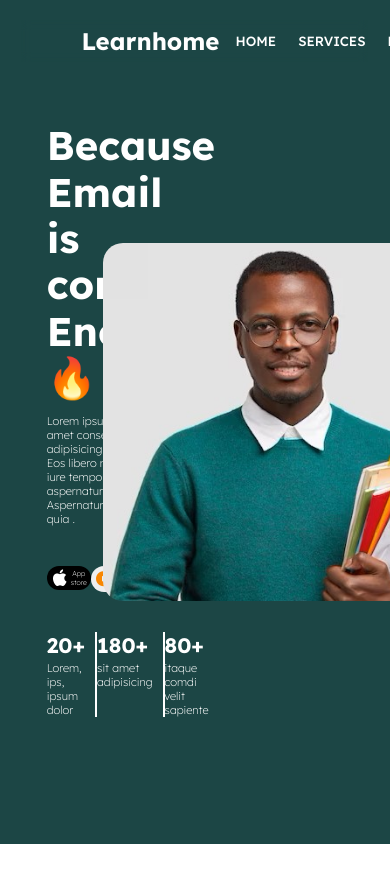
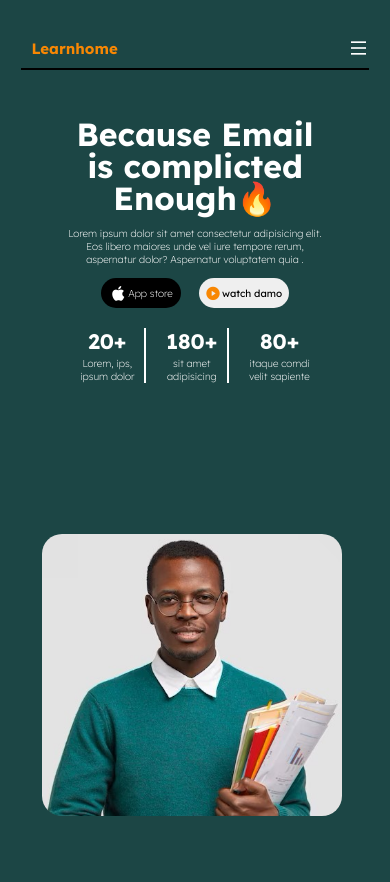
Before and after one commit to vikaspal9131/learn-home, a plain HTML site: page index.html in a window 390 px wide. Before the commit the page ends 844 px from the top, so only its background shows below. Drawn offline with nearby package versions, Linux system fonts and the light colour scheme.

Commit message:
Now the home page is responsive for laptop and tablet and also for phone but the lol thing is that i have wrot the media quary line of code more than the css lol ...  but i'll improve it in up commming time for time stay tune bey ...

```diff
--- a/index.html
+++ b/index.html
@@ -25,6 +25,9 @@
           <div class="nav-btn"><button>RESOURCES</button></div>
           <div class="nav-btn"><button>ABOUT</button></div>
           <div class="nav-btn"><button>CONTACT </button></div>
+        </div>
+        <div class="nav-toggle">
+          <i class="ri-menu-line"></i>
         </div>
       </div>
 
--- a/media.css
+++ b/media.css
@@ -1,3 +1,9 @@
+
+@media screen and (max-width:2560px) {
+  .nav-toggle{
+    display: none;
+  }
+}
 @media screen and (max-width: 1024px){
   .nav-option{
     width: 50vw;
@@ -5,6 +11,7 @@
 
   .nav-btn button{
     margin-right: -10px;
+    font-weight: 300;
   }
 
   .hero-section {
@@ -46,8 +53,11 @@
   }
 
   .hero-right{
-    margin-top: 20px;
+    margin-top: 40px;
 
+  }
+  .nav-toggle{
+    display: none;
   }
 
 }
@@ -56,6 +66,14 @@
   .hero-left-section h1{
     font-size: 2.5rem;
     line-height: 2.9rem;
+  }
+  .nav-toggle{
+    display: none;
+  }
+
+  .nav-btn button{
+    margin-right: -10px;
+    font-weight: 300;
   }
 
   .hero-right{
@@ -93,9 +111,16 @@
   .hero-left-btn button {
     width: 100%;
   }
+  .hero-right{
+    margin-top:30px;
+
+  }
+  .nav-toggle{
+    display: none;
+  }
 
   .hero-left-btn button>i {
-    font-size: 18px;
+    font-size: 16px;
   }
 
   .btn2 button{
@@ -127,3 +152,145 @@
     width: 380px;
   }
 }
+
+@media screen and (max-width:822px) {
+
+  .hero-left-section h1{
+    font-size: 2.3rem;
+    line-height: 2.5rem;
+  }
+  .nav-btn button{
+    margin-right: -20px;
+    font-size: 9px;
+    font-weight: 400;
+    padding: 4px 8px;
+    gap: 30px;
+  }
+  .nav-toggle{
+    display: none;
+  }
+
+  .hero-left-btn button {
+    width: 100%;
+  }
+
+  .hero-left-btn button>i {
+    font-size: 16px;
+  }
+
+  .btn2 button{
+    font-size: 9px;
+    font-weight: 400;
+  }
+  .btn1 button{
+    font-size: 7px;
+    font-weight: 200;
+  }
+
+  .hero-right img{
+    width: 370px;
+  }
+}
+
+@media screen and (max-width:426px) {
+
+  .home-contener {
+    height: 150vh;
+    justify-content: space-evenly;
+  }
+
+
+  .navbar{
+    height: 1px;
+    border-bottom: 2px solid black;
+  }
+
+
+
+  .nav-option {
+    width: 00%;
+  }
+
+  .nav-log {
+    margin-left: 10px;
+    color: #f88703;
+    font-size: 10px;
+    margin-top: -40px;
+  }
+  .nav-btn button{
+    display: none;
+  }
+
+  .hero-section{
+    display: flex;
+    flex-direction: column;
+  }
+
+  .hero-right img{
+    width: 300px;
+    margin-left: 110px;
+    margin-top:-500px;
+
+  }
+  .hero-left{
+    margin-top: -60px;
+    width: 100%;
+    margin-bottom: 0px;
+  }
+
+
+  .hero-left-section{
+    width: 100%;
+    align-items: center;
+  }
+  .hero-left-section h1{
+    font-size: 2rem;
+    line-height: 2rem;
+    text-align: center;
+  }
+  .hero-left-section p{
+    font-size: 10px;
+    text-align: center;
+  }
+
+  .hero-left-btn{
+    width: 60%;
+    margin-top: 12px;
+
+  }
+
+  .discription{
+    margin-top: 20px;
+  }
+  .btn1 button {
+    font-size: 10px;
+    width: 80px;
+    height: 30px;
+  }
+  .btn2 button {
+    font-size: 10px;
+    width: 90px;
+    height: 30px;
+  }
+
+  .disp1{
+    text-align: center;
+  }
+  .disp2{
+    text-align: center;
+  }
+  .disp{
+    text-align: center;
+  }
+
+  .nav-toggle{
+    margin-bottom: 40px;
+    display: block;
+  }
+
+  .nav-toggle i{
+    color:  white;
+    font-size: 20px;
+  }
+
+}
--- a/style.css
+++ b/style.css
@@ -79,6 +79,7 @@ body {
   height: 90%;
   width: 80%;
   display: flex;
+
 }
 
 .hero-left {
```
